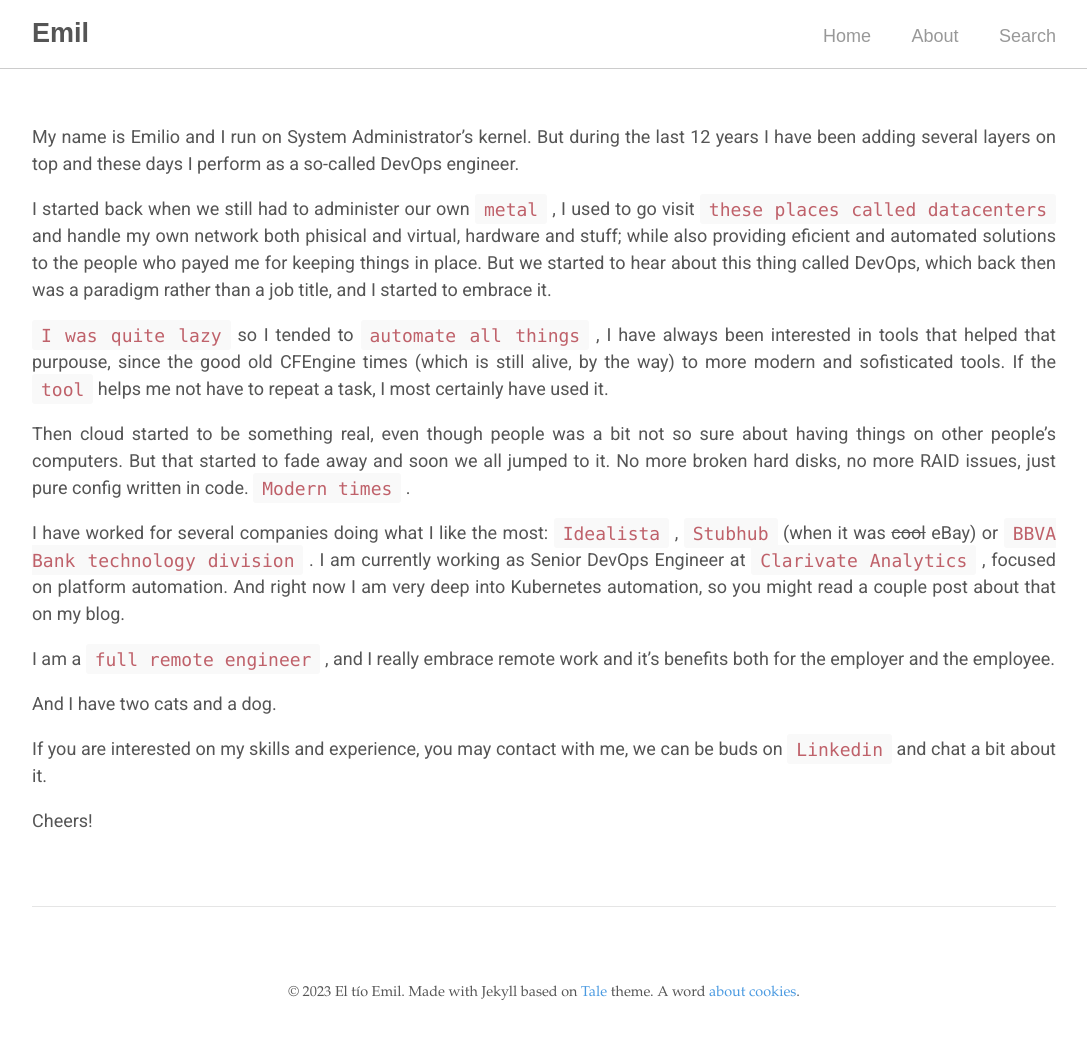
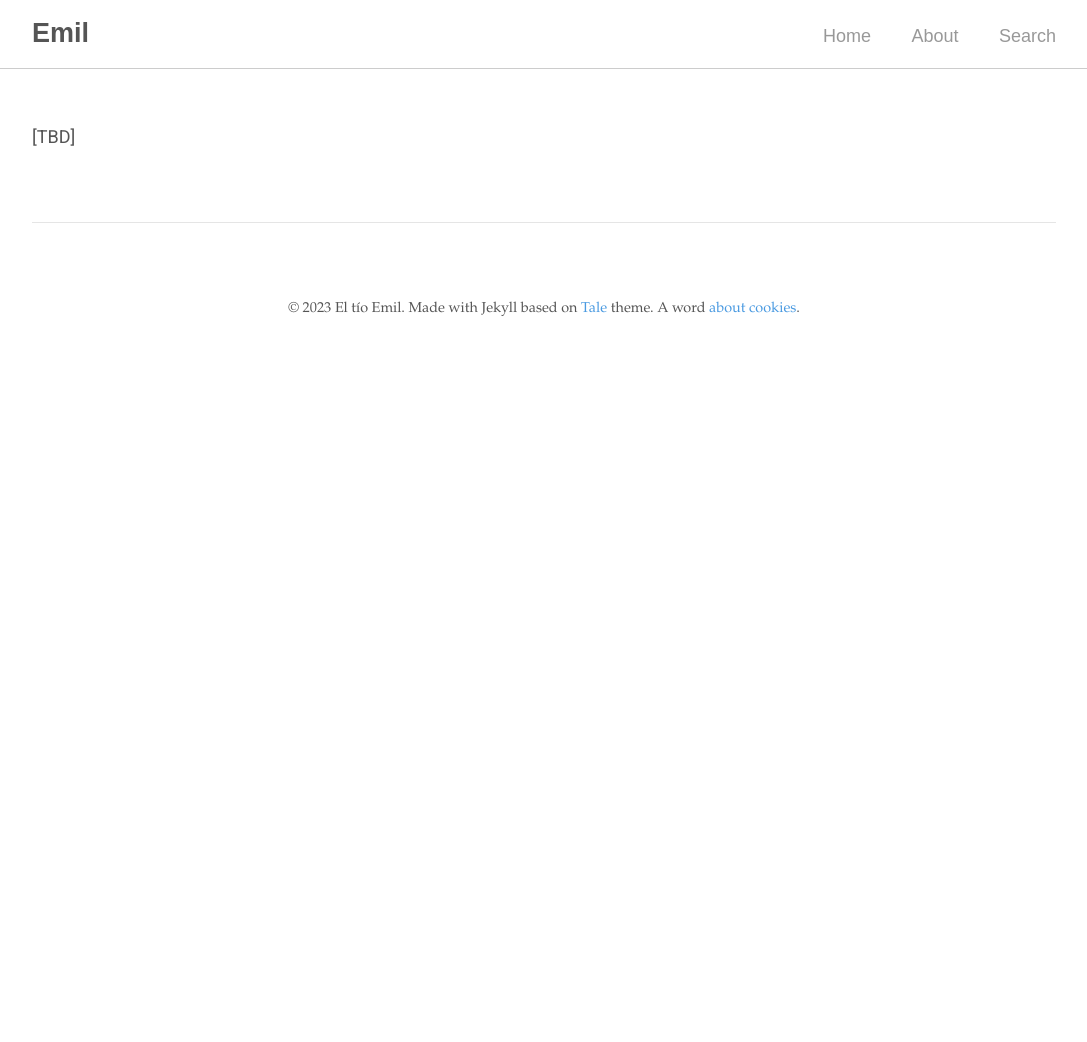
Before and after one commit to eltioemil/eltioemil.github.io, a Jekyll site: the page built from _pages/about.md, in a window 1280 px wide. Shown: the whole page, without its empty margins (96-1183 px from the left). Built offline with Jekyll 4.4.1, drawn with Linux system fonts in a browser that asks for light colours; nearby versions of some CDN libraries; comment, search, counter and statistics services are not loaded; after the commit the page ends 900 px from its top, so only the background shows below that.

Commit message:
Removed about

```diff
--- a/_pages/about.md
+++ b/_pages/about.md
@@ -5,7 +5,7 @@ author: Emil
 permalink: "/about/"
 ---
 
-My name is Emilio and I run on System Administrator's kernel. But during the last 12 years I have been adding several layers on top and these days I perform as a so-called DevOps engineer.
+<!-- My name is Emilio and I run on System Administrator's kernel. But during the last 12 years I have been adding several layers on top and these days I perform as a so-called DevOps engineer.
 
 I started back when we still had to administer our own [`metal`](https://en.wikipedia.org/wiki/Bare-metal_server) , I used to go visit [`these places called datacenters`](https://spaghetticloud.com/datacenter-tour/index.html) and handle my own network both phisical and virtual, hardware and stuff; while also providing eficient and automated solutions to the people who payed me for keeping things in place. But we started to hear about this thing called DevOps, which back then was a paradigm rather than a job title, and I started to embrace it.
 
@@ -21,4 +21,6 @@ And I have two cats and a dog.
 
 If you are interested on my skills and experience, you may contact with me, we can be buds on [`Linkedin`](https://www.linkedin.com/in/emiliourena) and chat a bit about it.
 
-Cheers!
+Cheers! -->
+
+[TBD]
```
